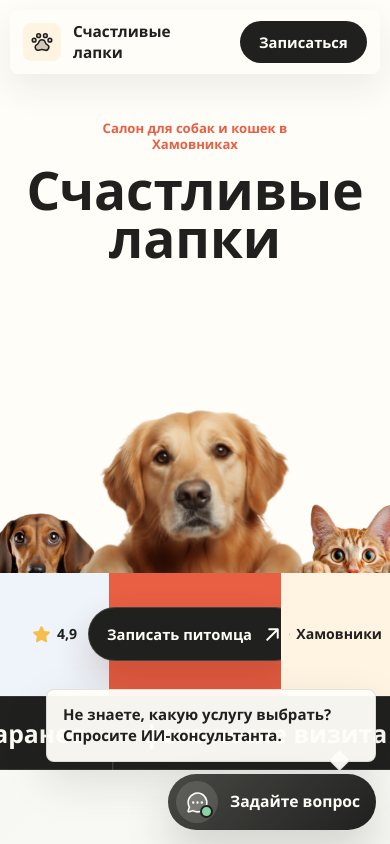
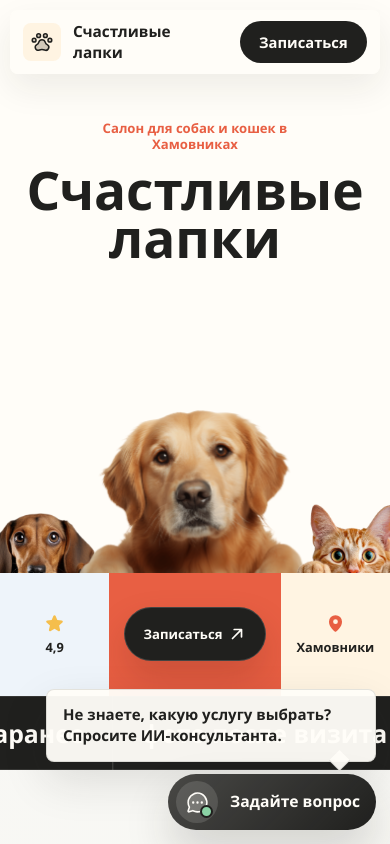
Before and after one commit to shitovlev123/happy-paws-grooming, a React (Vite) app: page / in a window 390 px wide. Shown: the top 844 px of the page. Built offline with nearby package versions, Linux system fonts and the light colour scheme.

Commit message:
Polish mobile hero layout

```diff
--- a/src/components/Hero.tsx
+++ b/src/components/Hero.tsx
@@ -33,7 +33,8 @@ export const Hero = () => (
         <div className="hero-panel hero-panel-action">
           <div className="hero-booking-wrap">
             <a className="button hero-booking-button" href="#booking">
-              Записать питомца
+              <span className="hero-booking-label-full">Записать питомца</span>
+              <span className="hero-booking-label-short">Записаться</span>
               <ArrowUpRight size={21} weight="bold" />
             </a>
           </div>
--- a/src/index.css
+++ b/src/index.css
@@ -31,7 +31,7 @@ html {
 
 body {
   margin: 0;
-  min-width: 320px;
+  min-width: 0;
   min-height: 100vh;
   overflow-x: hidden;
   background:
@@ -372,6 +372,10 @@ video {
   justify-content: center;
 }
 
+.hero-booking-label-short {
+  display: none;
+}
+
 .hero-panel-location {
   background: var(--warm);
   color: var(--ink);
@@ -383,6 +387,8 @@ video {
 
 .hero-panel-copy {
   display: grid;
+  min-width: 0;
+  max-width: 100%;
   gap: 4px;
 }
 
@@ -2074,10 +2080,20 @@ textarea:focus {
     height: 124px;
     gap: 6px;
     padding: 18px 8px;
+    overflow: hidden;
+  }
+
+  .hero-panel-rating,
+  .hero-panel-location {
+    flex-direction: column;
+    gap: 7px;
+    padding-inline: 4px;
+    text-align: center;
   }
 
   .hero-panel-rating > svg,
   .hero-panel-location > svg {
+    flex: 0 0 auto;
     width: 19px;
     height: 19px;
   }
@@ -2087,19 +2103,40 @@ textarea:focus {
   }
 
   .hero-panel-copy strong {
-    font-size: 0.88rem;
+    max-width: 100%;
+    font-size: 0.8rem;
     line-height: 1.15;
+    overflow-wrap: anywhere;
   }
 
   .hero-panel-copy > span {
     display: none;
   }
 
+  .hero-booking-wrap {
+    width: 100%;
+  }
+
   .button.hero-booking-button {
-    min-width: 184px;
+    width: calc(100% - 14px);
+    min-width: 0;
     min-height: 54px;
-    padding: 0 18px;
-    font-size: 0.92rem;
+    gap: 6px;
+    padding: 0 8px;
+    font-size: 0.82rem;
+  }
+
+  .hero-booking-label-full {
+    display: none;
+  }
+
+  .hero-booking-label-short {
+    display: inline;
+  }
+
+  .hero-booking-button svg {
+    width: 18px;
+    height: 18px;
   }
 
   .button {
@@ -2220,6 +2257,7 @@ textarea:focus {
   .site-footer {
     gap: 28px;
     padding: 26px;
+    padding-bottom: 110px;
   }
 
   .assistant-chat {
@@ -2285,3 +2323,15 @@ textarea:focus {
   }
 
 }
+
+@media (max-width: 360px) {
+  .hero-copy h1 {
+    font-size: 2.85rem;
+  }
+
+  .hero-panel-copy strong {
+    font-size: 0.74rem;
+    overflow-wrap: normal;
+    white-space: nowrap;
+  }
+}
```
